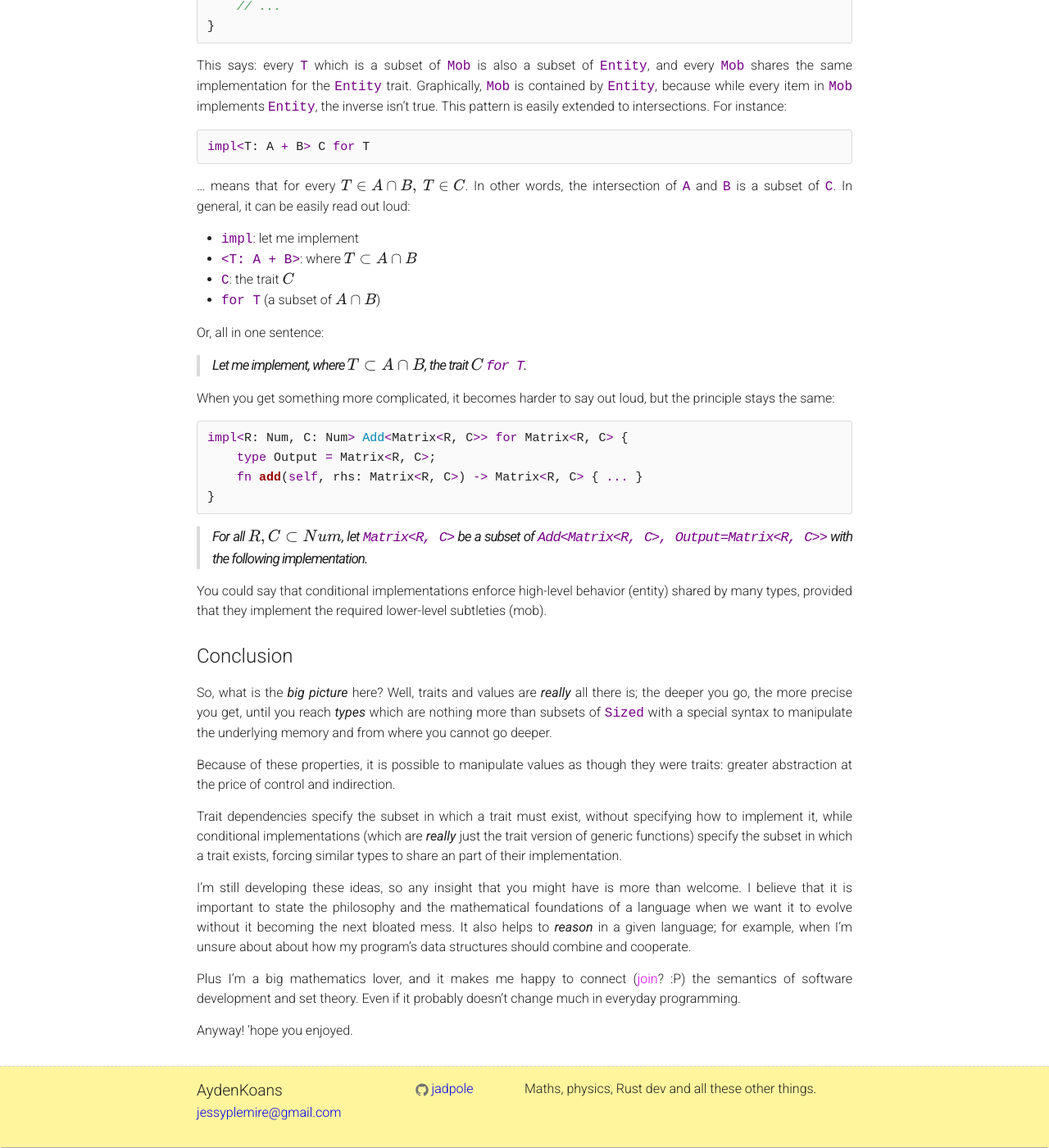
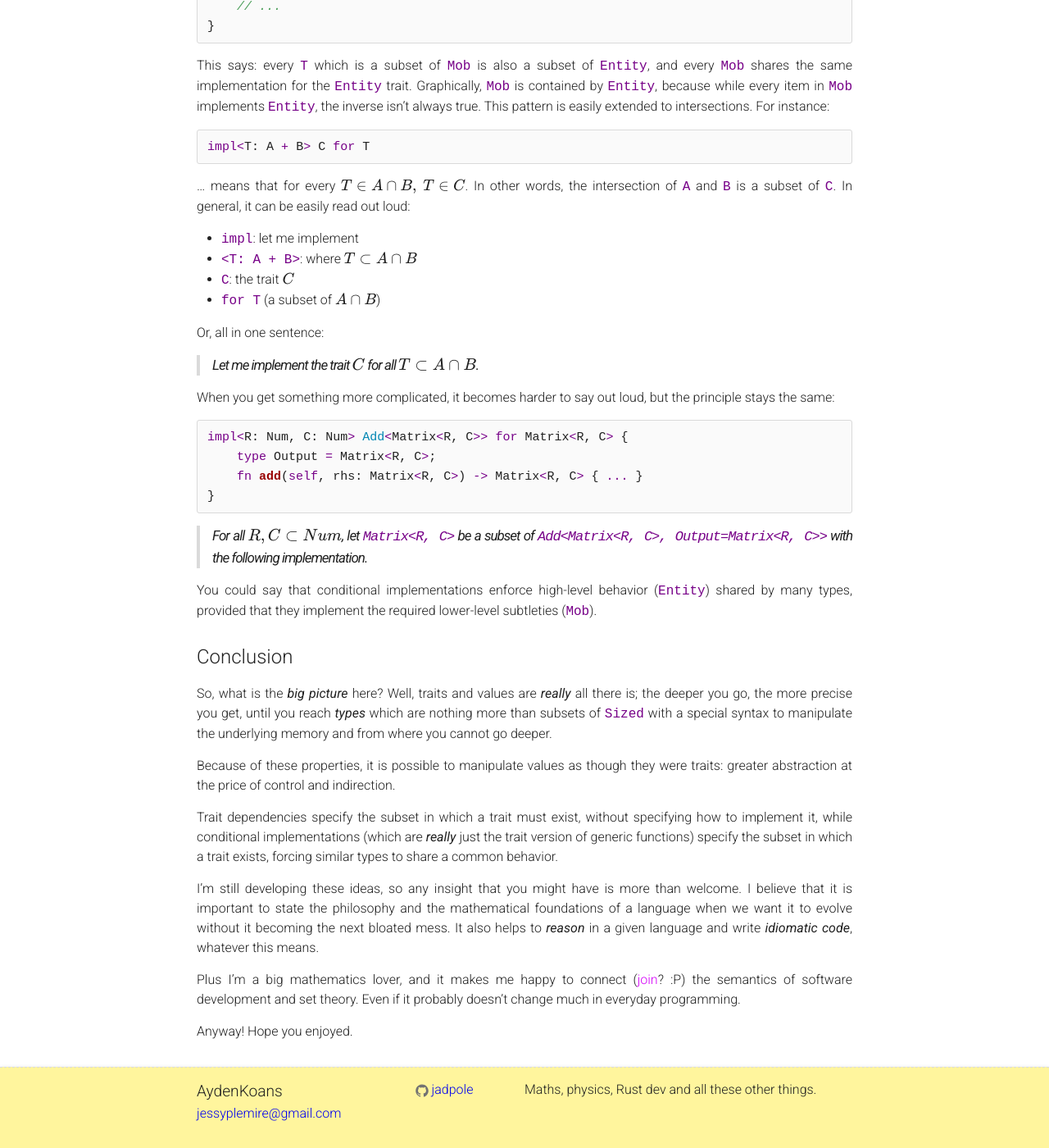
Before and after one commit to jadpole/jadpole.github.io, a Jekyll site: the page built from _posts/2015-07-31-type-system.md, in a window 1280 px wide and 1400 px high, scrolled down 6176 px. Shown: the whole window at 82% size. Built offline with Jekyll 4.4.1, drawn with Linux system fonts in a browser that asks for light colours; Markdown is read by kramdown in place of the engine named in the settings; formulas are drawn with MathJax 3.

Commit message:
Last edition of 'visualizing type-system'

````diff
--- a/_posts/2015-07-31-type-system.md
+++ b/_posts/2015-07-31-type-system.md
@@ -238,8 +238,8 @@ impl<T: Mob> Entity for T {
 This says: every `T` which is a subset of `Mob` is also a subset of `Entity`,
 and every `Mob` shares the same implementation for the `Entity` trait.
 Graphically, `Mob` is contained by `Entity`, because while every item
-in `Mob` implements `Entity`, the inverse isn't true. This pattern is easily
-extended to intersections. For instance:
+in `Mob` implements `Entity`, the inverse isn't always true. This pattern is
+easily extended to intersections. For instance:
 
 ```rust
 impl<T: A + B> C for T
@@ -256,7 +256,7 @@ read out loud:
 
 Or, all in one sentence:
 
-> Let me implement, where \\(T \subset A \cap B\\), the trait \\(C\\) `for T`.
+> Let me implement the trait \\(C\\) for all \\(T \subset A \cap B\\).
 
 When you get something more complicated, it becomes harder to say out loud, but
 the principle stays the same:
@@ -272,8 +272,8 @@ impl<R: Num, C: Num> Add<Matrix<R, C>> for Matrix<R, C> {
 > `Add<Matrix<R, C>, Output=Matrix<R, C>>` with the following implementation.
 
 You could say that conditional implementations enforce high-level behavior
-(entity) shared by many types, provided that they implement the required
-lower-level subtleties (mob).
+(`Entity`) shared by many types, provided that they implement the required
+lower-level subtleties (`Mob`).
 
 
 ## Conclusion
@@ -289,19 +289,17 @@ were traits: greater abstraction at the price of control and indirection.
 Trait dependencies specify the subset in which a trait must exist, without
 specifying how to implement it, while conditional implementations (which are
 _really_ just the trait version of generic functions) specify the subset in
-which a trait exists, forcing similar types to share an part of their
-implementation.
+which a trait exists, forcing similar types to share a common behavior.
 
 I'm still developing these ideas, so any insight that you might have is more
 than welcome. I believe that it is important to state the philosophy and the
 mathematical foundations of a language when we want it to evolve without it
-becoming the next bloated mess. It also helps to _reason_ in a given language;
-for example, when I'm unsure about about how my program's data structures should
-combine and cooperate.
+becoming the next bloated mess. It also helps to _reason_ in a given language
+and write _idiomatic code_, whatever this means.
 
 Plus I'm a big mathematics lover, and it makes me happy to connect
 ([join](https://github.com/rust-lang/rfcs/blob/master/text/1102-rename-connect-to-join.md)? :P)
 the semantics of software development and set theory. Even if it probably
 doesn't change much in everyday programming.
 
-Anyway! 'hope you enjoyed.
+Anyway! Hope you enjoyed.
````
